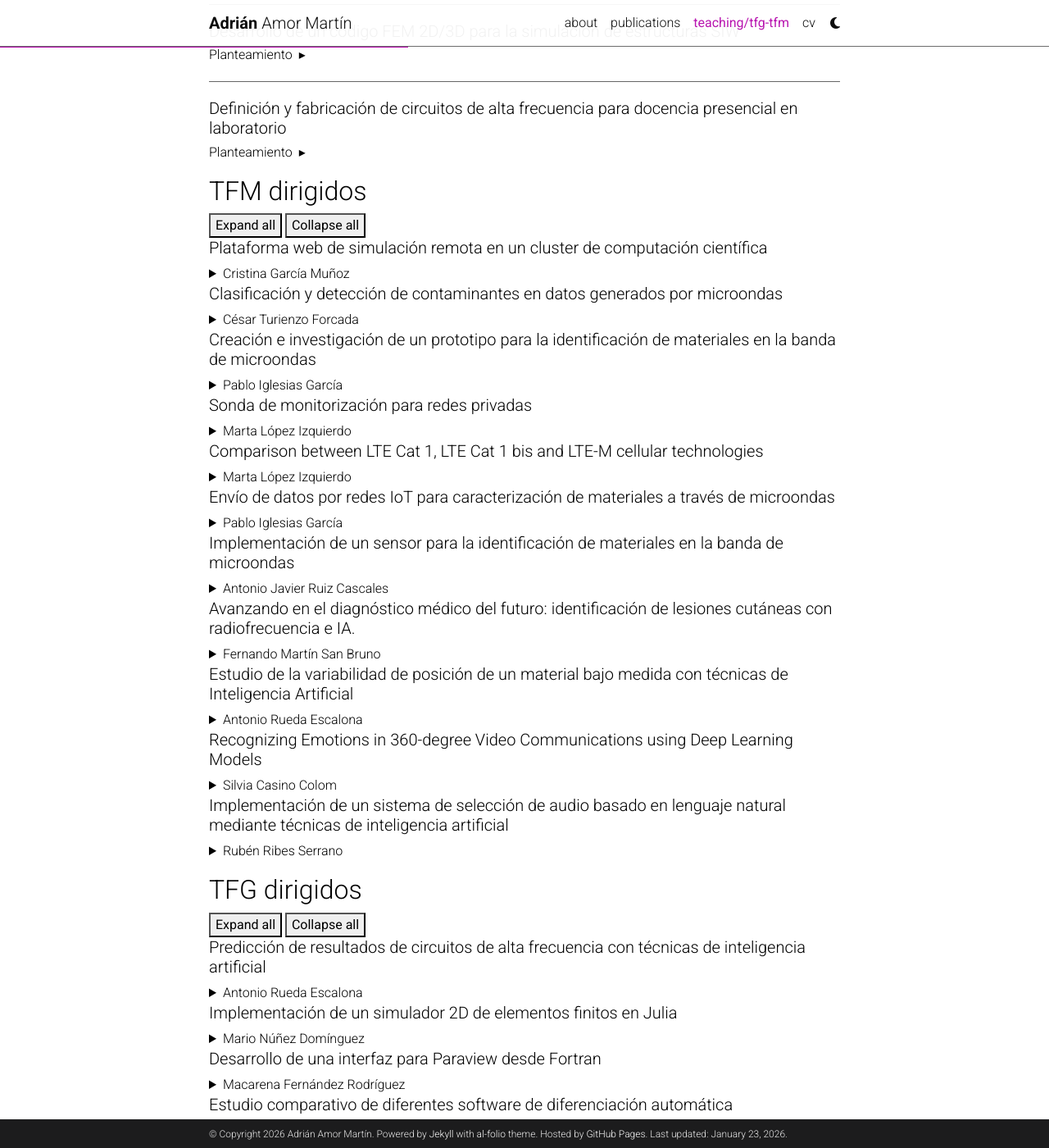
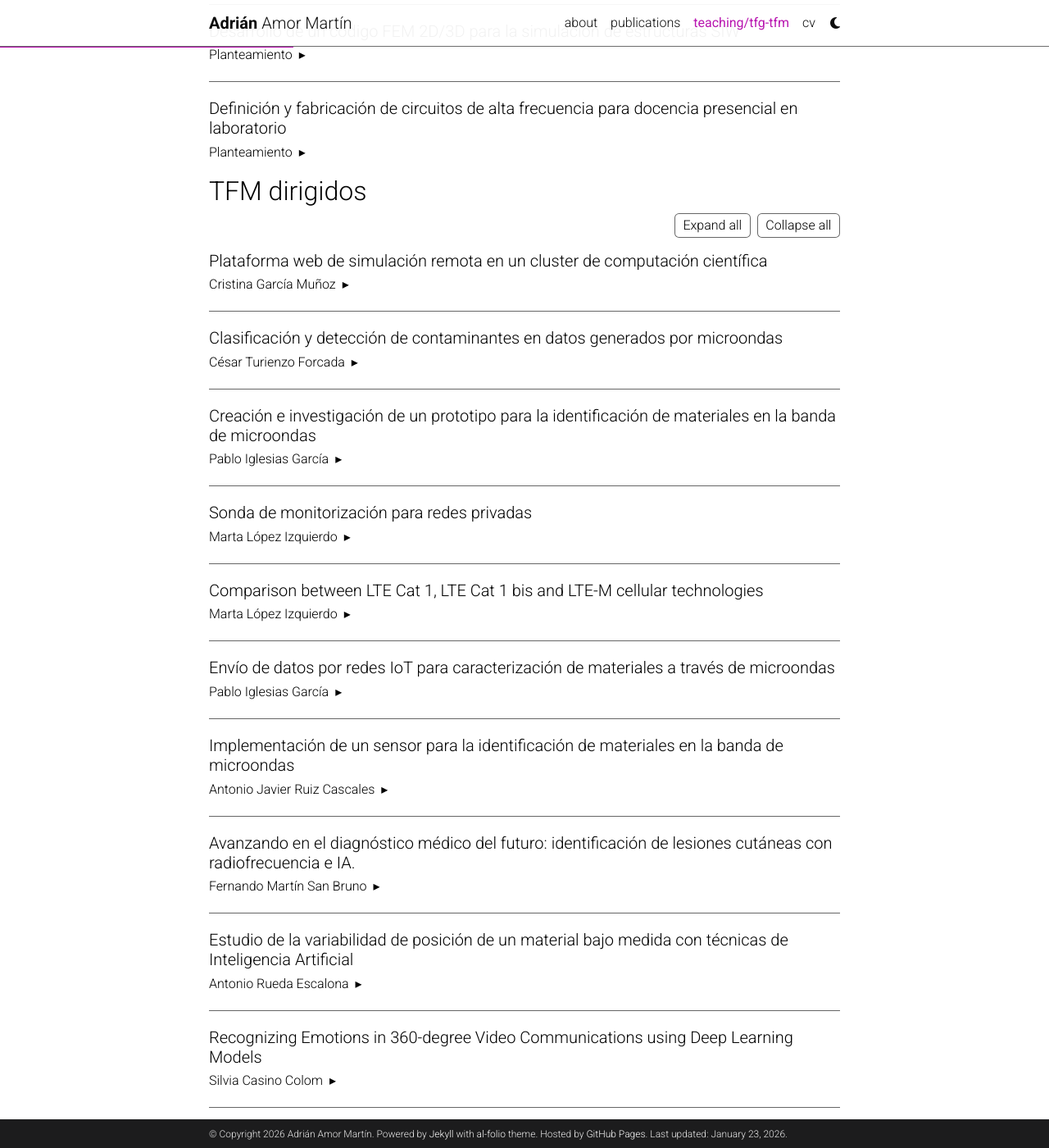
Before and after one commit to aamorm/aamorm.github.io, a Jekyll site: the page built from _pages/teaching.md, in a window 1280 px wide and 1400 px high, scrolled down 990 px. Shown: the whole window at 82% size. Built offline with Jekyll 4.4.1, drawn with Linux system fonts in a browser that asks for light colours; comment, search, counter and statistics services are not loaded; a style sheet for code colours, icons or effects is not loaded.

Commit message:
cambios en formato de teaching y noticia del COIT

```diff
--- a/_pages/teaching.md
+++ b/_pages/teaching.md
@@ -190,12 +190,11 @@
 {::nomarkdown}</div>{:/}
 
 {::nomarkdown}</div>{:/}
-</div>
 
 ## TFM dirigidos
 
 {::nomarkdown}
-<div class="section" id="sec-dirigidos">
+<div class="section" id="sec-tfm-dirigidos">
   <div class="section-toolbar">
     <button type="button" class="btn-small btn-expand" aria-pressed="false">Expand all</button>
     <button type="button" class="btn-small btn-collapse">Collapse all</button>
@@ -205,6 +204,10 @@
 {::nomarkdown}
 <div class="teachingDetail">
 {:/}
+{::nomarkdown}
+<div class="teachingDetail">
+{:/}
+
 ##### Plataforma web de simulación remota en un cluster de computación científica
 
 {::nomarkdown}
@@ -219,6 +222,11 @@
 <br><br>
 </details>
 {:/}
+
+{::nomarkdown}
+</div>
+{:/}
+
 {::nomarkdown}
 </div>
 {:/}
@@ -226,6 +234,10 @@
 {::nomarkdown}
 <div class="teachingDetail">
 {:/}
+{::nomarkdown}
+<div class="teachingDetail">
+{:/}
+
 ##### Clasificación y detección de contaminantes en datos generados por microondas
 
 {::nomarkdown}
@@ -240,6 +252,11 @@
 <br><br>
 </details>
 {:/}
+
+{::nomarkdown}
+</div>
+{:/}
+
 {::nomarkdown}
 </div>
 {:/}
@@ -247,6 +264,10 @@
 {::nomarkdown}
 <div class="teachingDetail">
 {:/}
+{::nomarkdown}
+<div class="teachingDetail">
+{:/}
+
 ##### Creación e investigación de un prototipo para la identificación de materiales en la banda de microondas
 
 {::nomarkdown}
@@ -259,6 +280,11 @@
 <br><br>
 </details>
 {:/}
+
+{::nomarkdown}
+</div>
+{:/}
+
 {::nomarkdown}
 </div>
 {:/}
@@ -266,6 +292,10 @@
 {::nomarkdown}
 <div class="teachingDetail">
 {:/}
+{::nomarkdown}
+<div class="teachingDetail">
+{:/}
+
 ##### Sonda de monitorización para redes privadas
 
 {::nomarkdown}
@@ -278,6 +308,11 @@
 <br><br>
 </details>
 {:/}
+
+{::nomarkdown}
+</div>
+{:/}
+
 {::nomarkdown}
 </div>
 {:/}
@@ -285,6 +320,10 @@
 {::nomarkdown}
 <div class="teachingDetail">
 {:/}
+{::nomarkdown}
+<div class="teachingDetail">
+{:/}
+
 ##### Comparison between LTE Cat 1, LTE Cat 1 bis and LTE-M cellular technologies
 
 {::nomarkdown}
@@ -297,6 +336,11 @@
 <br><br>
 </details>
 {:/}
+
+{::nomarkdown}
+</div>
+{:/}
+
 {::nomarkdown}
 </div>
 {:/}
@@ -304,6 +348,10 @@
 {::nomarkdown}
 <div class="teachingDetail">
 {:/}
+{::nomarkdown}
+<div class="teachingDetail">
+{:/}
+
 ##### Envío de datos por redes IoT para caracterización de materiales a través de microondas
 
 {::nomarkdown}
@@ -316,6 +364,11 @@
 <br><br>
 </details>
 {:/}
+
+{::nomarkdown}
+</div>
+{:/}
+
 {::nomarkdown}
 </div>
 {:/}
@@ -323,6 +376,10 @@
 {::nomarkdown}
 <div class="teachingDetail">
 {:/}
+{::nomarkdown}
+<div class="teachingDetail">
+{:/}
+
 ##### Implementación de un sensor para la identificación de materiales en la banda de microondas
 
 {::nomarkdown}
@@ -335,6 +392,11 @@
 <br><br>
 </details>
 {:/}
+
+{::nomarkdown}
+</div>
+{:/}
+
 {::nomarkdown}
 </div>
 {:/}
@@ -342,6 +404,10 @@
 {::nomarkdown}
 <div class="teachingDetail">
 {:/}
+{::nomarkdown}
+<div class="teachingDetail">
+{:/}
+
 ##### Avanzando en el diagnóstico médico del futuro: identificación de lesiones cutáneas con radiofrecuencia e IA.
 
 {::nomarkdown}
@@ -354,6 +420,11 @@
 <br><br>
 </details>
 {:/}
+
+{::nomarkdown}
+</div>
+{:/}
+
 {::nomarkdown}
 </div>
 {:/}
@@ -361,6 +432,10 @@
 {::nomarkdown}
 <div class="teachingDetail">
 {:/}
+{::nomarkdown}
+<div class="teachingDetail">
+{:/}
+
 ##### Estudio de la variabilidad de posición de un material bajo medida con técnicas de Inteligencia Artificial
 
 {::nomarkdown}
@@ -373,6 +448,11 @@
 <br><br>
 </details>
 {:/}
+
+{::nomarkdown}
+</div>
+{:/}
+
 {::nomarkdown}
 </div>
 {:/}
@@ -380,6 +460,10 @@
 {::nomarkdown}
 <div class="teachingDetail">
 {:/}
+{::nomarkdown}
+<div class="teachingDetail">
+{:/}
+
 ##### Recognizing Emotions in 360-degree Video Communications using Deep Learning Models
 
 {::nomarkdown}
@@ -392,6 +476,11 @@
 <br><br>
 </details>
 {:/}
+
+{::nomarkdown}
+</div>
+{:/}
+
 {::nomarkdown}
 </div>
 {:/}
@@ -399,6 +488,10 @@
 {::nomarkdown}
 <div class="teachingDetail">
 {:/}
+{::nomarkdown}
+<div class="teachingDetail">
+{:/}
+
 ##### Implementación de un sistema de selección de audio basado en lenguaje natural mediante técnicas de inteligencia artificial
 
 {::nomarkdown}
@@ -411,6 +504,11 @@
 <br><br>
 </details>
 {:/}
+
+{::nomarkdown}
+</div>
+{:/}
+
 {::nomarkdown}
 </div>
 {:/}
@@ -420,7 +518,7 @@
 ## TFG dirigidos
 
 {::nomarkdown}
-<div class="section" id="sec-dirigidos">
+<div class="section" id="sec-tfg-dirigidos">
   <div class="section-toolbar">
     <button type="button" class="btn-small btn-expand" aria-pressed="false">Expand all</button>
     <button type="button" class="btn-small btn-collapse">Collapse all</button>
@@ -430,6 +528,10 @@
 {::nomarkdown}
 <div class="teachingDetail">
 {:/}
+{::nomarkdown}
+<div class="teachingDetail">
+{:/}
+
 ##### Predicción de resultados de circuitos de alta frecuencia con técnicas de inteligencia artificial
 
 {::nomarkdown}
@@ -444,6 +546,11 @@
 <br><br>
 </details>
 {:/}
+
+{::nomarkdown}
+</div>
+{:/}
+
 {::nomarkdown}
 </div>
 {:/}
@@ -451,6 +558,10 @@
 {::nomarkdown}
 <div class="teachingDetail">
 {:/}
+{::nomarkdown}
+<div class="teachingDetail">
+{:/}
+
 ##### Implementación de un simulador 2D de elementos finitos en Julia
 
 {::nomarkdown}
@@ -465,6 +576,11 @@
 <br><br>
 </details>
 {:/}
+
+{::nomarkdown}
+</div>
+{:/}
+
 {::nomarkdown}
 </div>
 {:/}
@@ -472,6 +588,10 @@
 {::nomarkdown}
 <div class="teachingDetail">
 {:/}
+{::nomarkdown}
+<div class="teachingDetail">
+{:/}
+
 ##### Desarrollo de una interfaz para Paraview desde Fortran
 
 {::nomarkdown}
@@ -484,6 +604,11 @@
 <br><br>
 </details>
 {:/}
+
+{::nomarkdown}
+</div>
+{:/}
+
 {::nomarkdown}
 </div>
 {:/}
@@ -491,6 +616,10 @@
 {::nomarkdown}
 <div class="teachingDetail">
 {:/}
+{::nomarkdown}
+<div class="teachingDetail">
+{:/}
+
 ##### Estudio comparativo de diferentes software de diferenciación automática
 
 {::nomarkdown}
@@ -503,6 +632,11 @@
 <br><br>
 </details>
 {:/}
+
+{::nomarkdown}
+</div>
+{:/}
+
 {::nomarkdown}
 </div>
 {:/}
@@ -510,6 +644,10 @@
 {::nomarkdown}
 <div class="teachingDetail">
 {:/}
+{::nomarkdown}
+<div class="teachingDetail">
+{:/}
+
 ##### Design, simulation and development of improvements for material characterization technologies.
 
 {::nomarkdown}
@@ -522,6 +660,11 @@
 <br><br>
 </details>
 {:/}
+
+{::nomarkdown}
+</div>
+{:/}
+
 {::nomarkdown}
 </div>
 {:/}
@@ -529,6 +672,10 @@
 {::nomarkdown}
 <div class="teachingDetail">
 {:/}
+{::nomarkdown}
+<div class="teachingDetail">
+{:/}
+
 ##### Estudio de técnicas de Inteligencia Artificial para la caracterización de materiales en la banda de microondas
 
 {::nomarkdown}
@@ -541,6 +688,11 @@
 <br><br>
 </details>
 {:/}
+
+{::nomarkdown}
+</div>
+{:/}
+
 {::nomarkdown}
 </div>
 {:/}
@@ -548,6 +700,10 @@
 {::nomarkdown}
 <div class="teachingDetail">
 {:/}
+{::nomarkdown}
+<div class="teachingDetail">
+{:/}
+
 ##### Diseño experimental de un array de antenas para comunicaciones con HAPS (High Altitude Platform Station)
 
 {::nomarkdown}
@@ -560,6 +716,11 @@
 <br><br>
 </details>
 {:/}
+
+{::nomarkdown}
+</div>
+{:/}
+
 {::nomarkdown}
 </div>
 {:/}
@@ -567,6 +728,10 @@
 {::nomarkdown}
 <div class="teachingDetail">
 {:/}
+{::nomarkdown}
+<div class="teachingDetail">
+{:/}
+
 ##### Diseño experimental de una antena para generación de imagen por microondas
 
 {::nomarkdown}
@@ -579,6 +744,11 @@
 <br><br>
 </details>
 {:/}
+
+{::nomarkdown}
+</div>
+{:/}
+
 {::nomarkdown}
 </div>
 {:/}
@@ -586,6 +756,10 @@
 {::nomarkdown}
 <div class="teachingDetail">
 {:/}
+{::nomarkdown}
+<div class="teachingDetail">
+{:/}
+
 ##### Refactorización de un código de elementos finitos en Julia
 
 {::nomarkdown}
@@ -598,6 +772,11 @@
 <br><br>
 </details>
 {:/}
+
+{::nomarkdown}
+</div>
+{:/}
+
 {::nomarkdown}
 </div>
 {:/}
@@ -605,6 +784,10 @@
 {::nomarkdown}
 <div class="teachingDetail">
 {:/}
+{::nomarkdown}
+<div class="teachingDetail">
+{:/}
+
 ##### Estudio de los efectos del modelado electromagnético para la detección no invasiva de lesiones cutáneas.
 
 {::nomarkdown}
@@ -617,6 +800,11 @@
 <br><br>
 </details>
 {:/}
+
+{::nomarkdown}
+</div>
+{:/}
+
 {::nomarkdown}
 </div>
 {:/}
@@ -636,6 +824,10 @@
 {::nomarkdown}
 <div class="teachingDetail">
 {:/}
+{::nomarkdown}
+<div class="teachingDetail">
+{:/}
+
 ##### Diseño y fabricación de circuitos de adaptación para uso docente
 
 {::nomarkdown}
@@ -648,6 +840,11 @@
 <br><br>
 </details>
 {:/}
+
+{::nomarkdown}
+</div>
+{:/}
+
 {::nomarkdown}
 </div>
 {:/}
@@ -655,6 +852,10 @@
 {::nomarkdown}
 <div class="teachingDetail">
 {:/}
+{::nomarkdown}
+<div class="teachingDetail">
+{:/}
+
 ##### Estudio de técnicas de detección de tejidos anómalos por medio de simulación electromagnética e inteligencia artificial
 
 {::nomarkdown}
@@ -667,6 +868,11 @@
 <br><br>
 </details>
 {:/}
+
+{::nomarkdown}
+</div>
+{:/}
+
 {::nomarkdown}
 </div>
 {:/}
@@ -674,6 +880,10 @@
 {::nomarkdown}
 <div class="teachingDetail">
 {:/}
+{::nomarkdown}
+<div class="teachingDetail">
+{:/}
+
 ##### Cosimulación de parte activa y pasiva en el desarrollo de sensores activos para caracterización biológica
 
 {::nomarkdown}
@@ -686,6 +896,11 @@
 <br><br>
 </details>
 {:/}
+
+{::nomarkdown}
+</div>
+{:/}
+
 {::nomarkdown}
 </div>
 {:/}
@@ -716,6 +931,10 @@
   </div>
 {:/}
 
+{::nomarkdown}
+<div class="teachingDetail">
+{:/}
+
 ##### 2025/2026
 
 {::nomarkdown}
@@ -743,6 +962,11 @@
 <br><br><br><br>
 </details>
 {:/}
+
+{::nomarkdown}
+</div>
+{:/}
+
 {::nomarkdown}
 </div>
 {:/}
@@ -750,6 +974,10 @@
 {::nomarkdown}
 <div class="teachingDetail">
 {:/}
+{::nomarkdown}
+<div class="teachingDetail">
+{:/}
+
 ##### 2024/2025
 
 {::nomarkdown}
@@ -781,6 +1009,11 @@
 <br><br><br><br>
 </details>
 {:/}
+
+{::nomarkdown}
+</div>
+{:/}
+
 {::nomarkdown}
 </div>
 {:/}
@@ -788,6 +1021,10 @@
 {::nomarkdown}
 <div class="teachingDetail">
 {:/}
+{::nomarkdown}
+<div class="teachingDetail">
+{:/}
+
 ##### 2023/2024
 
 {::nomarkdown}
@@ -815,6 +1052,11 @@
 <br><br><br><br>
 </details>
 {:/}
+
+{::nomarkdown}
+</div>
+{:/}
+
 {::nomarkdown}
 </div>
 {:/}
@@ -822,6 +1064,10 @@
 {::nomarkdown}
 <div class="teachingDetail">
 {:/}
+{::nomarkdown}
+<div class="teachingDetail">
+{:/}
+
 ##### 2022/2023
 
 {::nomarkdown}
@@ -853,6 +1099,11 @@
 <br><br><br><br>
 </details>
 {:/}
+
+{::nomarkdown}
+</div>
+{:/}
+
 {::nomarkdown}
 </div>
 {:/}
@@ -860,6 +1111,10 @@
 {::nomarkdown}
 <div class="teachingDetail">
 {:/}
+{::nomarkdown}
+<div class="teachingDetail">
+{:/}
+
 ##### 2021/2022
 
 {::nomarkdown}
@@ -895,6 +1150,11 @@
 <br><br><br><br>
 </details>
 {:/}
+
+{::nomarkdown}
+</div>
+{:/}
+
 {::nomarkdown}
 </div>
 {:/}
@@ -902,6 +1162,10 @@
 {::nomarkdown}
 <div class="teachingDetail">
 {:/}
+{::nomarkdown}
+<div class="teachingDetail">
+{:/}
+
 ##### 2020/2021
 
 {::nomarkdown}
@@ -926,6 +1190,11 @@
 <br><br><br><br>
 </details>
 {:/}
+
+{::nomarkdown}
+</div>
+{:/}
+
 {::nomarkdown}
 </div>
 {:/}
--- a/_sass/_base.scss
+++ b/_sass/_base.scss
@@ -567,7 +567,7 @@
     border-color:var(--global-theme-color);
     color:var(--global-theme-color);
   }
-  .section.all-expanded .btn-expand{
+  .btn-expand[aria-pressed="true"]{
     border-color:var(--global-theme-color);
     color:var(--global-theme-color);
   }
@@ -582,12 +582,7 @@
     display:inline-block;
   }
   .section details[open] > summary::after{ transform:rotate(90deg); }
-
-  /* Estado por sección */
-  .section.hide-summaries details > summary{ display:none; }
-  .section.hide-summaries details{ padding-top:.25rem; }
-
-  /* =========================
+/* =========================
      Estilo "offer" (toda la página)
      ========================= */
 
```
Also changed, not shown: other parts of _pages/teaching.md (+13 -14 lines), _news/bit25.md (added, +7 -0 lines).
